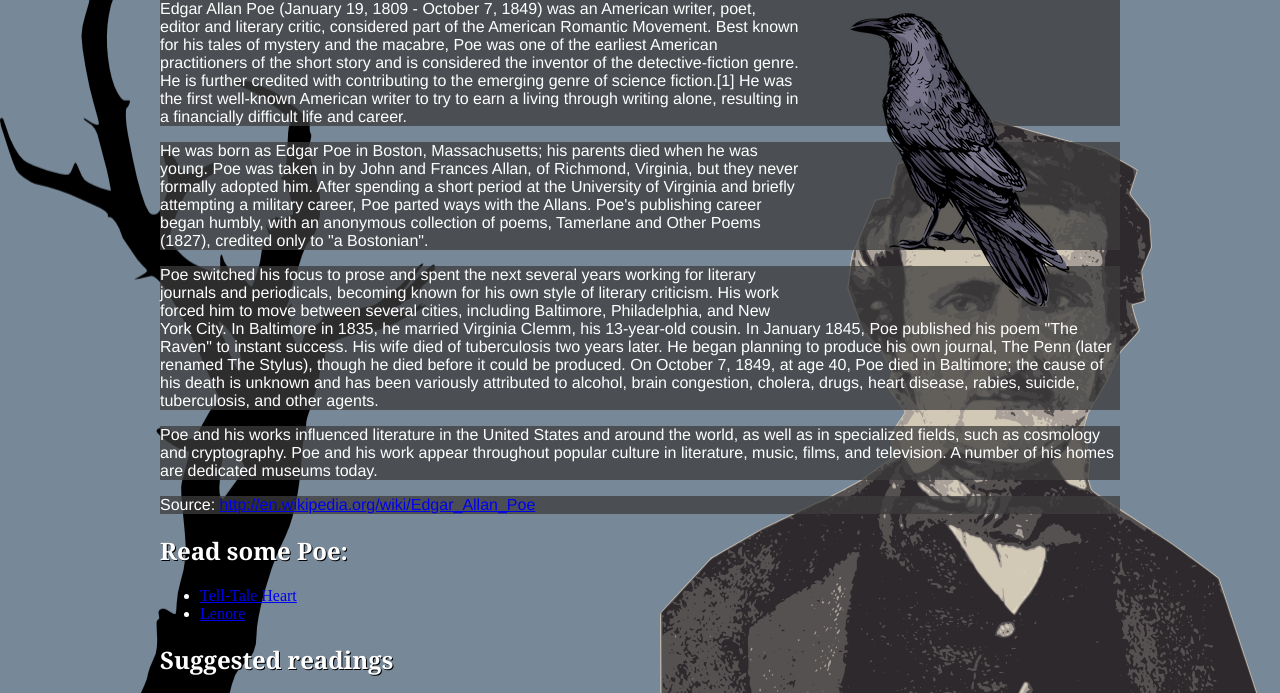
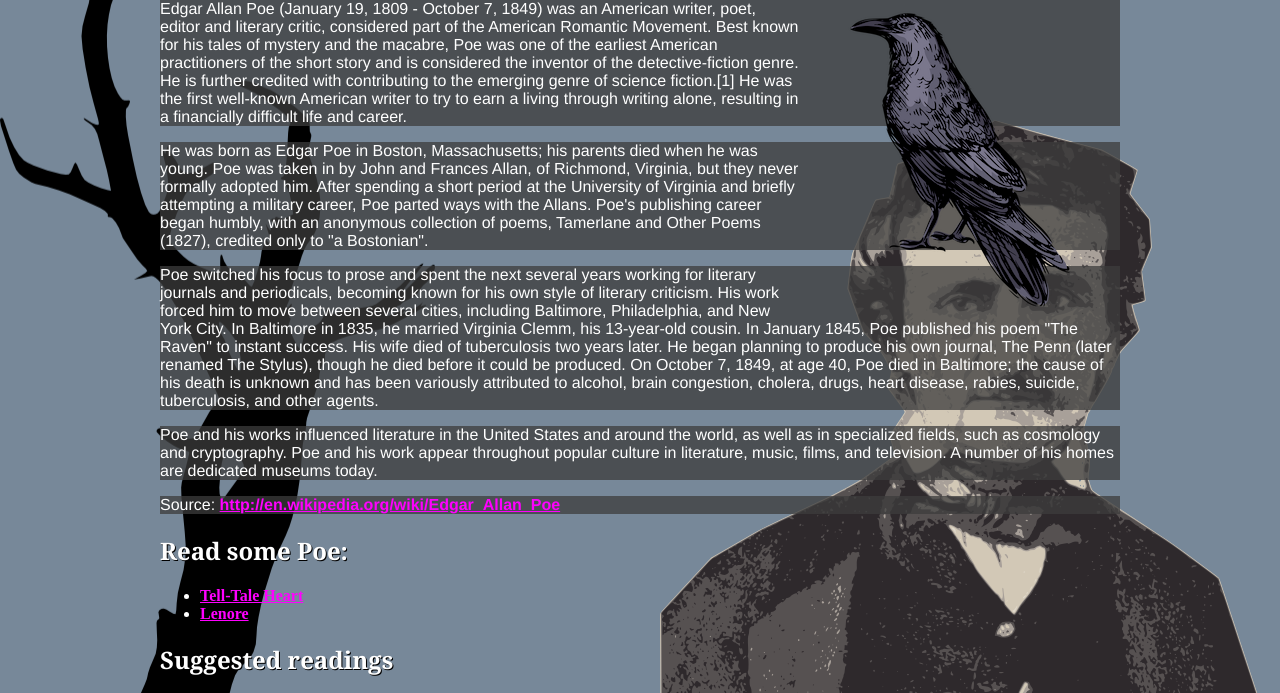
Before and after one commit to kbenetz/IUI, a plain HTML site: page S531/module4/poe.html in a window 1280 px wide. Shown: the part 86-779 px from the top of the page. Drawn offline with Linux system fonts and the light colour scheme.

Commit message:
Update poestyles.css

```diff
--- a/S531/module4/styles/poestyles.css
+++ b/S531/module4/styles/poestyles.css
@@ -27,6 +27,15 @@ img.works {
   float: left; /* This changes position of images on Lenore and Tell-Tale Heart pages */
 }
 
+a:link {
+  color: rgb(255, 0, 255); /* unvisited link */
+  font-weight: bold;
+}
+
+a:visited {
+  color: rgb(0, 128, 0); /* visited link */
+}
+
 table, th, td {
   font-family: Helvetica, sans-serif;
 border-collapse: collapse;
```
